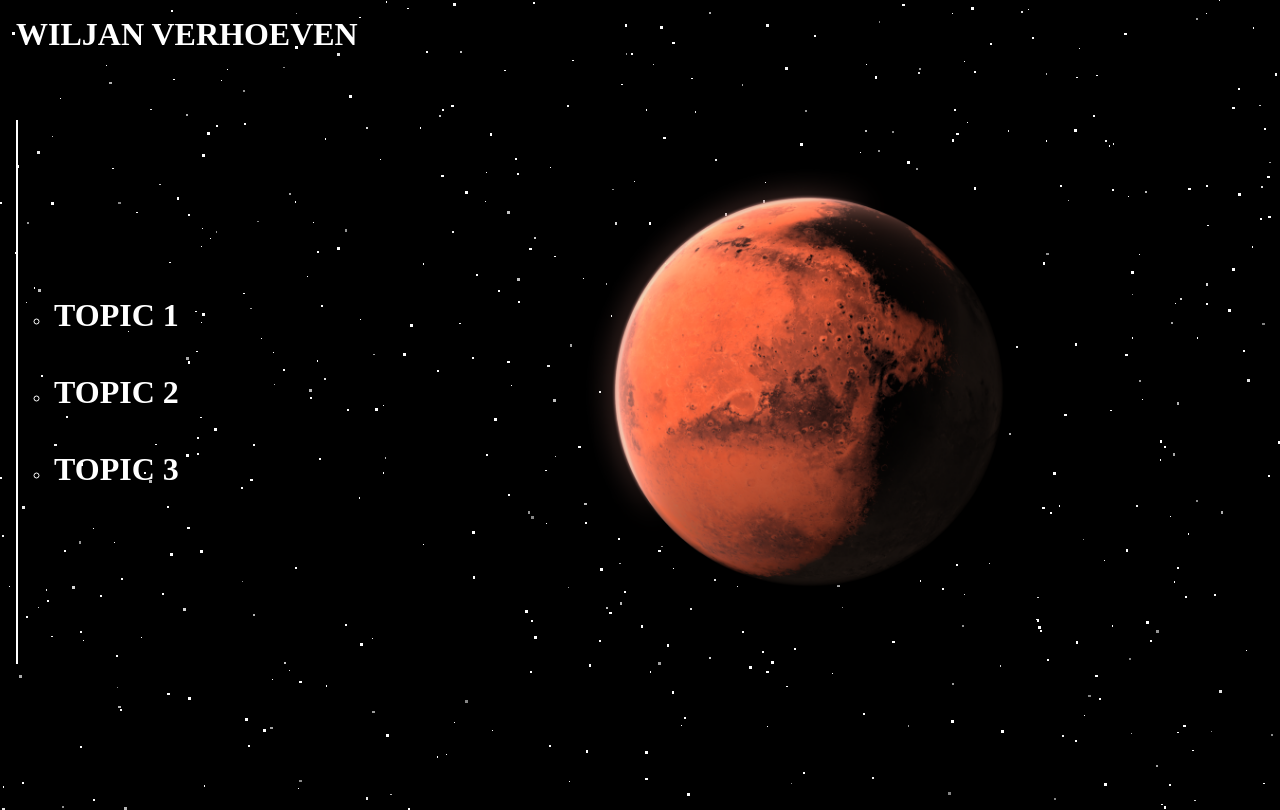
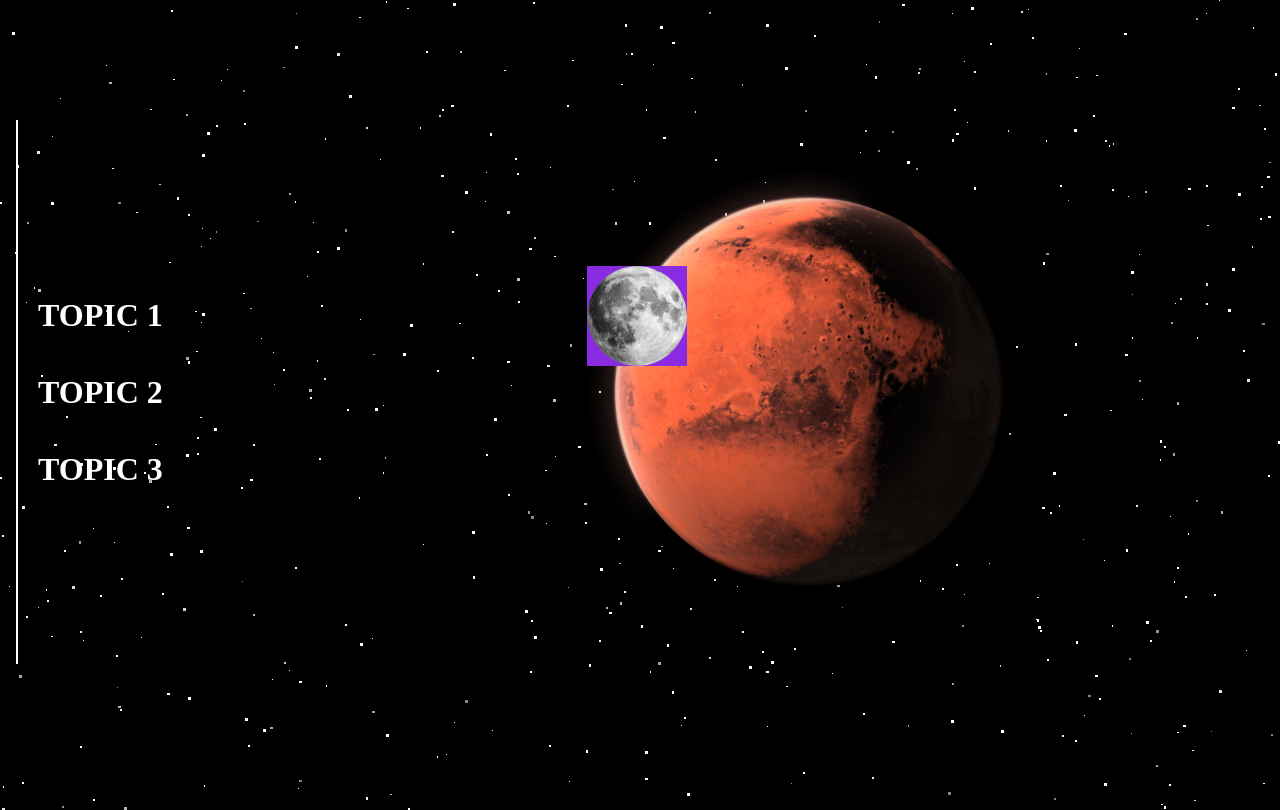
Before and after one commit to wiljanverhoeven/Portfolio, a PHP site: page / in a window 1280 px wide. Run offline with PHP 8.4, Linux system fonts and the light colour scheme.

Commit message:
animation

```diff
--- a/index.html
+++ b/index.html
@@ -6,7 +6,7 @@
     <body>
 
         <header >
-            <h1>WILJAN VERHOEVEN</h1>
+
 
         </header>
         <script type="text/javascript" src="stars.js"></script>
@@ -25,8 +25,10 @@
 
                 </div>
                 <div class="right">
-
                     <img class="mars" src="images/3d-render-mars-planet-360-rotation-on-galaxy-space-star-field-3d-illustration-isolated-transparent-alpha-png.webp">
+                    <div class="tester">
+                        <img class="moon" src="images/moon.png" alt="moon">
+                    </div>
                 </div>
             </div>
 
--- a/styling/homepage.css
+++ b/styling/homepage.css
@@ -47,6 +47,7 @@ main{
 }
 
 .right {
+    position: relative;
     height: 80%;
     flex: 2;
     margin: 1em;
@@ -56,11 +57,14 @@ main{
  .mars {
     height: 100%;
     transform: scaleX(-1);
+    margin: auto;
+    z-index: 0;
+
 
  }
 
 .menu {
-    list-style-type: circle;
+    list-style-type: none;
     display: flex;
     flex-direction: column;
     background-color: transparent;
@@ -68,6 +72,7 @@ main{
 
 .menu li {
     margin: 1em;
+    margin-left: 0;
 }
 
 
@@ -87,6 +92,53 @@ main{
     color: black;
 }
 
+.tester {
+    z-index: -1;
+    position: absolute;
+    width: 100px;
+    height: 100px;
+    background-color: blueviolet;
+    animation: test 30s linear infinite;
+    margin-top: -38%;
+    margin-left: 30%;
+
+}
+
+.moon {
+    z-index: -1;
+    position: absolute;
+    height: 100%;
+}
+
+@keyframes test {
+    0% {
+		transform: translate(0, 0);
+	}
+
+    10% {
+        transform: translate(-100%, -100%);
+
+    }
+
+    30% {
+        z-index: 1;
+    }
+
+    60%{
+        background-color: blueviolet;
+    }
+
+    85% {
+        background-color: black;
+    }
+    100% {
+        background-color: transparent;
+        transform: translate(350%, 350%);
+    }
+}
+
+
+
 footer {
     height: 11.6%;
 
```
Also changed, not shown: images/moon.png (added).
